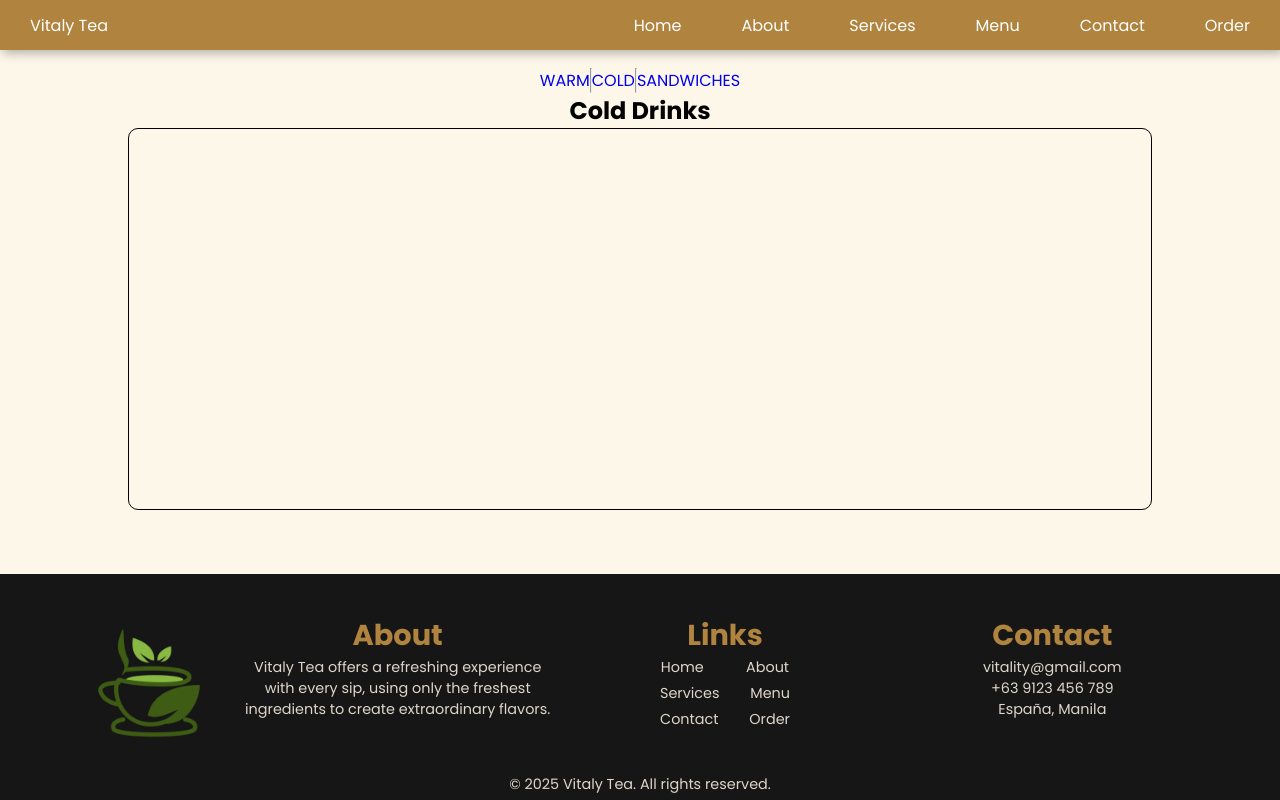
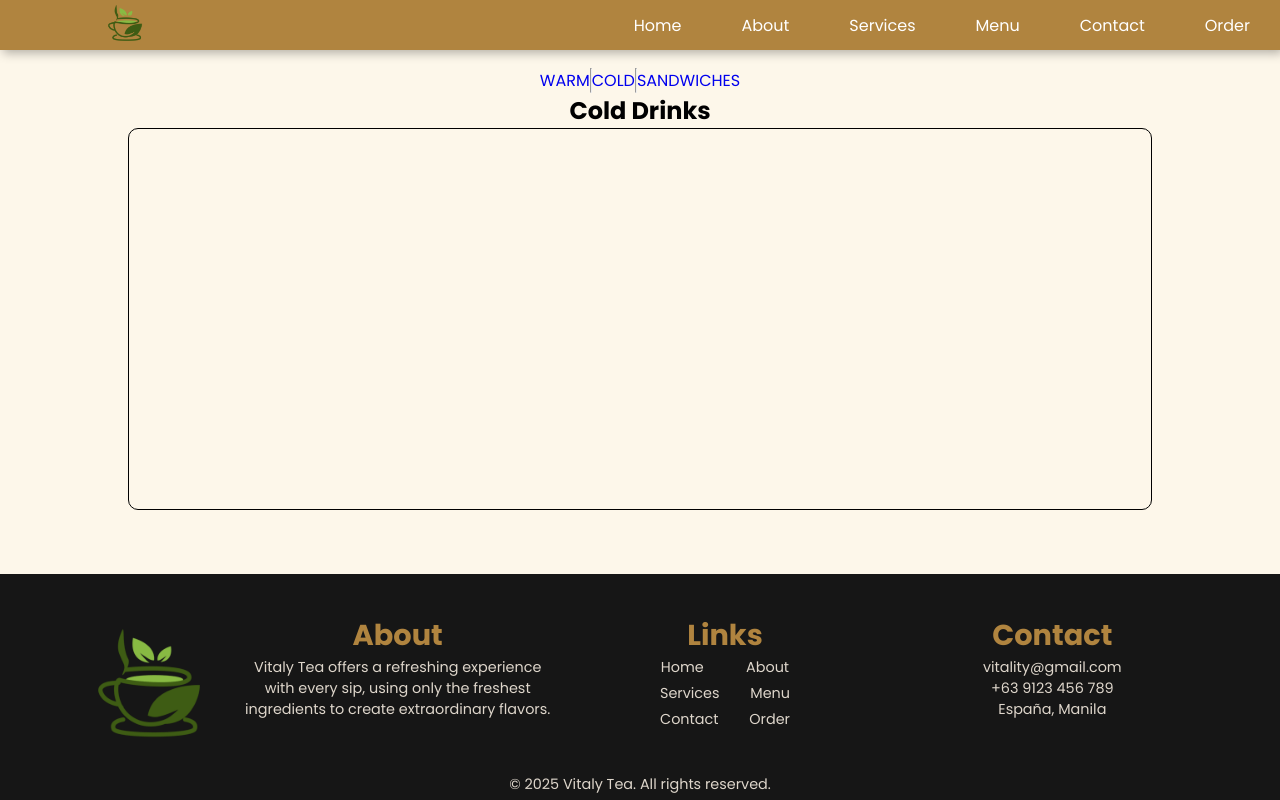
Before and after one commit to carlmarinyo/vitalytea, a plain HTML site: page html/cold.html in a window 1280 px wide. Drawn offline with Linux system fonts and the light colour scheme.

Commit message:
Add files via upload

```diff
--- a/html/cold.html
+++ b/html/cold.html
@@ -33,7 +33,7 @@
         </ul>
 
         <ul>
-            <li><a href="#">Vitaly Tea</a></li>
+            <li><img src="/Picture/Logo.png" alt=""></li>
             <li class="hideOnMobile"><a href="../index.html">Home</a></li>
             <li class="hideOnMobile"><a href="../html/about.html">About</a></li>
             <li class="hideOnMobile"><a href="../html/services.html">Services</a></li>
```
Also changed, not shown: html/about.html (+1 -1 lines), html/contact.html (+1 -1 lines), html/services.html (+1 -1 lines), html/servicetest.html (+1 -1 lines).
